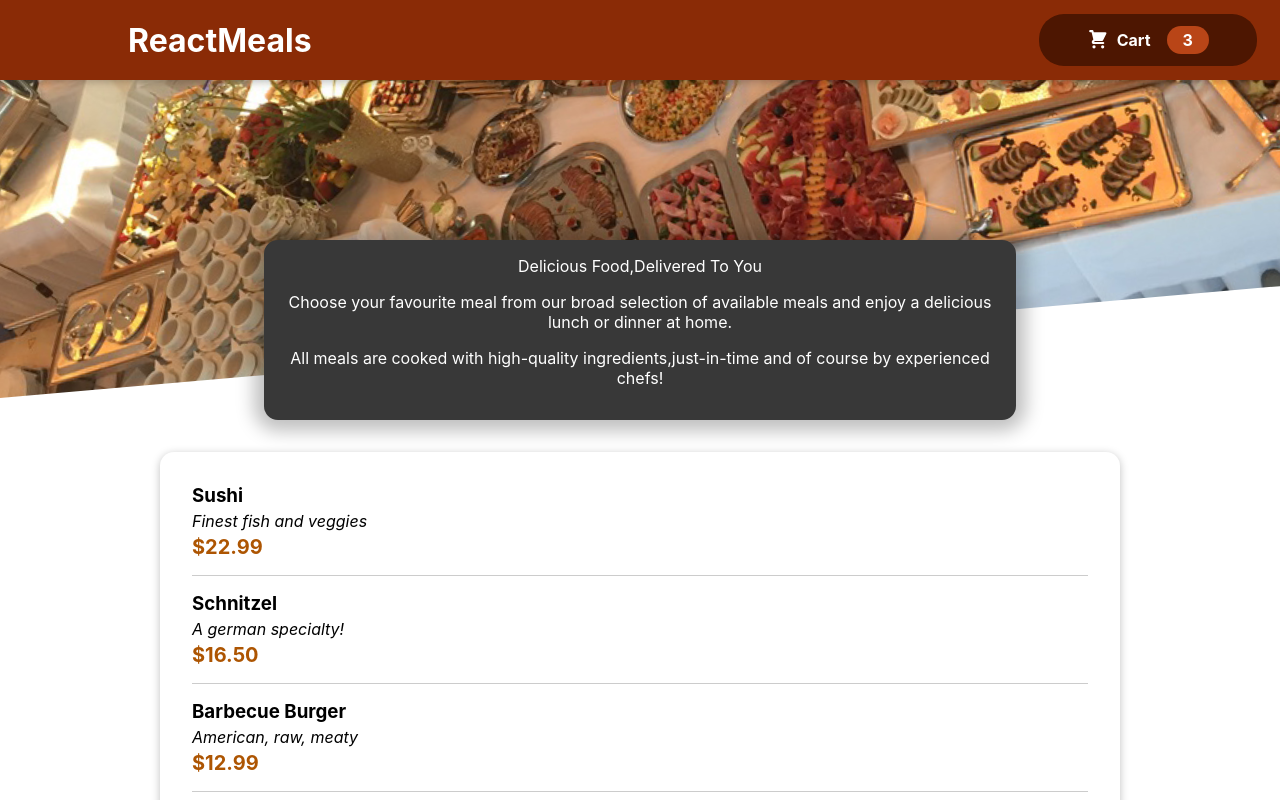
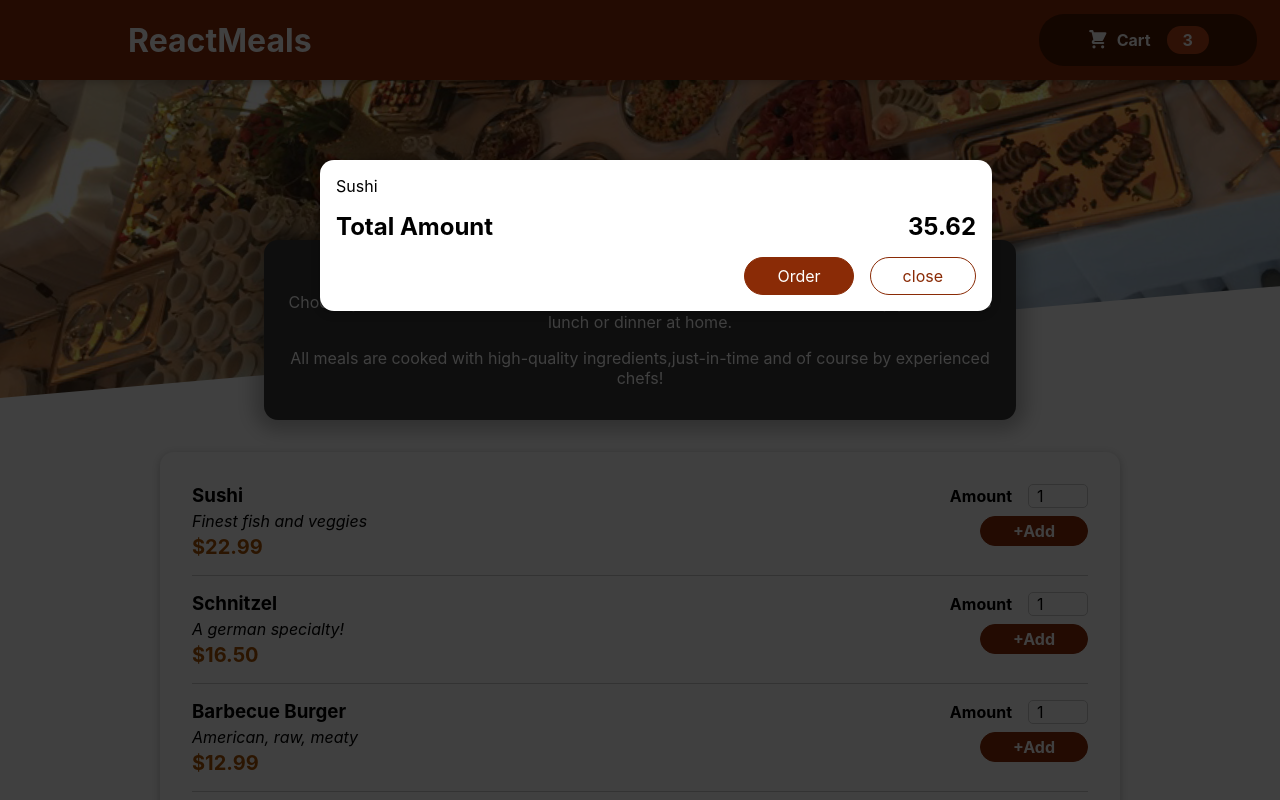
Before and after one commit to ARUNMALEWADI/Restaurants_App, a React (Create React App) app: page / in a window 1280 px wide. Shown: the top 800 px of the page. Built offline with nearby package versions, Linux system fonts and the light colour scheme.

Commit message:
Making a hard Coded Cart without any Functionality

```diff
--- a/public/index.html
+++ b/public/index.html
@@ -28,7 +28,9 @@
   </head>
   <body>
     <noscript>You need to enable JavaScript to run this app.</noscript>
+    <div id="overlays"></div>
     <div id="root"></div>
+
     <!--
       This HTML file is a template.
       If you open it directly in the browser, you will see an empty page.
--- a/src/App.js
+++ b/src/App.js
@@ -1,14 +1,17 @@
+import { Fragment } from "react";
 import Header from "./components/Layout/Header";
 import Meals from "./components/Layout/Meals";
-import MealsSummary from "./components/Layout/MealsSummary";
+
+import Cart from "./components/Layout/Cart";
 function App() {
   return (
-    <div >
+    <Fragment>
+      <Cart></Cart>
       <Header></Header>
       <main>
      <Meals></Meals>
      </main>
-    </div>
+    </Fragment>
   );
 }
 
--- /dev/null
+++ b/src/components/Layout/Cart.js
@@ -0,0 +1,24 @@
+import React from 'react'
+import classes from './Cart.module.css'
+import Modal from './Modal'
+function Cart(props) {
+    const cartitems=<ul className={classes['cart-items']}>
+        {
+           [{id:'c1',name:'Sushi',amount:2,price:12.99}].map(item=><li>{item.name}</li>)
+        }   </ul>
+  return <Modal>
+    {cartitems}
+    <div className={classes.total}>
+        <span>Total Amount</span>
+        <span>35.62</span>
+    </div>
+    <div className={classes.actions}>
+        <button className={classes.button}>Order</button>
+        <button className={classes['button--alt']}>close</button>
+    </div>
+    </Modal>
+
+
+}
+
+export default Cart
--- /dev/null
+++ b/src/components/Layout/Cart.module.css
@@ -0,0 +1,46 @@
+.cart-items {
+    list-style: none;
+    margin: 0;
+    padding: 0;
+    max-height: 20rem;
+    overflow: auto;
+  }
+
+  .total {
+    display: flex;
+    justify-content: space-between;
+    align-items: center;
+    font-weight: bold;
+    font-size: 1.5rem;
+    margin: 1rem 0;
+  }
+
+  .actions {
+    text-align: right;
+  }
+
+  .actions button {
+    font: inherit;
+    cursor: pointer;
+    background-color: transparent;
+    border: 1px solid #8a2b06;
+    padding: 0.5rem 2rem;
+    border-radius: 25px;
+    margin-left: 1rem;
+  }
+
+  .actions button:hover,
+  .actions button:active {
+    background-color: #5a1a01;
+    border-color: #5a1a01;
+    color: white;
+  }
+
+  .actions .button--alt {
+    color: #8a2b06;
+  }
+
+  .actions .button {
+    background-color: #8a2b06;
+    color: white;
+  }
--- a/src/components/Layout/Input.js
+++ b/src/components/Layout/Input.js
@@ -1,9 +1,10 @@
 import React from 'react'
-
-function Input() {
-  return (
-    <div>Input</div>
-  )
+import classes from './Input.module.css'
+function Input(props) {
+  return <div className={classes.input }>
+    <label htmlFor={props.input.id}>{props.label}</label>
+<input {...props.input}/>
+  </div>
 }
 
 export default Input
--- a/src/components/Layout/MealItem.js
+++ b/src/components/Layout/MealItem.js
@@ -1,5 +1,6 @@
 import React from 'react'
 import classes from './MealItem.module.css'
+import MealitemForm from './MealitemForm';
 
 function MealItem(props) {
     const price =`$${props.price.toFixed(2)}`;
@@ -9,6 +10,9 @@
         <div className={classes.description}>{props.description}</div>
         <div className={classes.price}>{price}</div>
     </div>
+    <div>
+        <MealitemForm></MealitemForm>
+    </div>
   </li>
 
 }
--- a/src/components/Layout/MealitemForm.js
+++ b/src/components/Layout/MealitemForm.js
@@ -1,9 +1,11 @@
 import React from 'react'
+import classes from './MealitemForm.module.css'
+import Input from './Input'
+function MealitemForm() {
+return <form className={classes.form}>
+ <Input label="Amount" input={{id:'amount',type:'number',min:'1',max:'5',step:'1',defaultValue:'1'}}></Input>
+    <button>+Add</button>
 
-function MealitemForm() {
-  return (
-    <div>MealitemForm</div>
-  )
+</form>
 }
-
 export default MealitemForm
--- /dev/null
+++ b/src/components/Layout/Modal.js
@@ -0,0 +1,32 @@
+import React, { Fragment } from 'react'
+import ReactDOM from 'react-dom';
+import classes from './Modal.module.css'
+
+const Backdrop = (props) => {
+    return (
+      <div className={classes.backdrop}></div>
+    )
+  }
+
+
+
+const Overlay = (props) => {
+  return (
+    <div className={classes.modal}>
+        <div className={classes.content}>{props.children}</div>
+    </div>
+  );
+}
+
+
+
+const helper=document.getElementById('overlays');
+
+const Modal = (props) => {
+
+  return <Fragment>
+   { ReactDOM.createPortal(<Backdrop/>,helper)}
+    {ReactDOM.createPortal(<Overlay>{props.children}</Overlay> ,helper)}
+  </Fragment>
+}
+export default Modal;
--- /dev/null
+++ b/src/components/Layout/Modal.module.css
@@ -0,0 +1,40 @@
+.backdrop {
+    position: fixed;
+    top: 0;
+    left: 0;
+    width: 100%;
+    height: 100vh;
+    z-index: 20;
+    background-color: rgba(0, 0, 0, 0.75);
+  }
+
+  .modal {
+    position: fixed;
+    top: 20vh;
+    left: 5%;
+    width: 90%;
+    background-color: white;
+    padding: 1rem;
+    border-radius: 14px;
+    box-shadow: 0 2px 8px rgba(0, 0, 0, 0.25);
+    z-index: 30;
+    animation: slide-down 300ms ease-out forwards;
+  }
+
+  @media (min-width: 768px) {
+    .modal {
+      width: 40rem;
+      left: calc(50% - 20rem);
+    }
+  }
+
+  @keyframes slide-down {
+    from {
+      opacity: 0;
+      transform: translateY(-3rem);
+    }
+    to {
+      opacity: 1;
+      transform: translateY(0);
+    }
+  }
```
